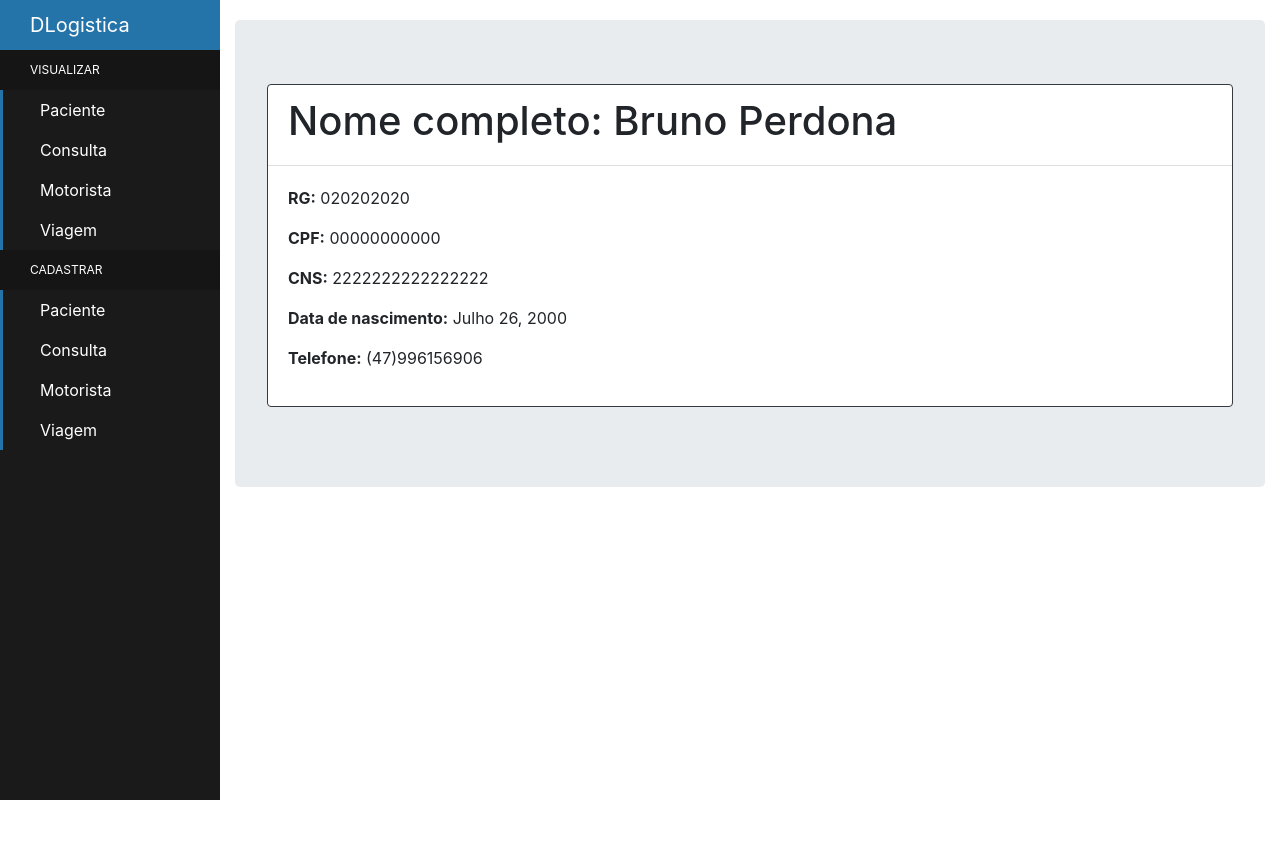
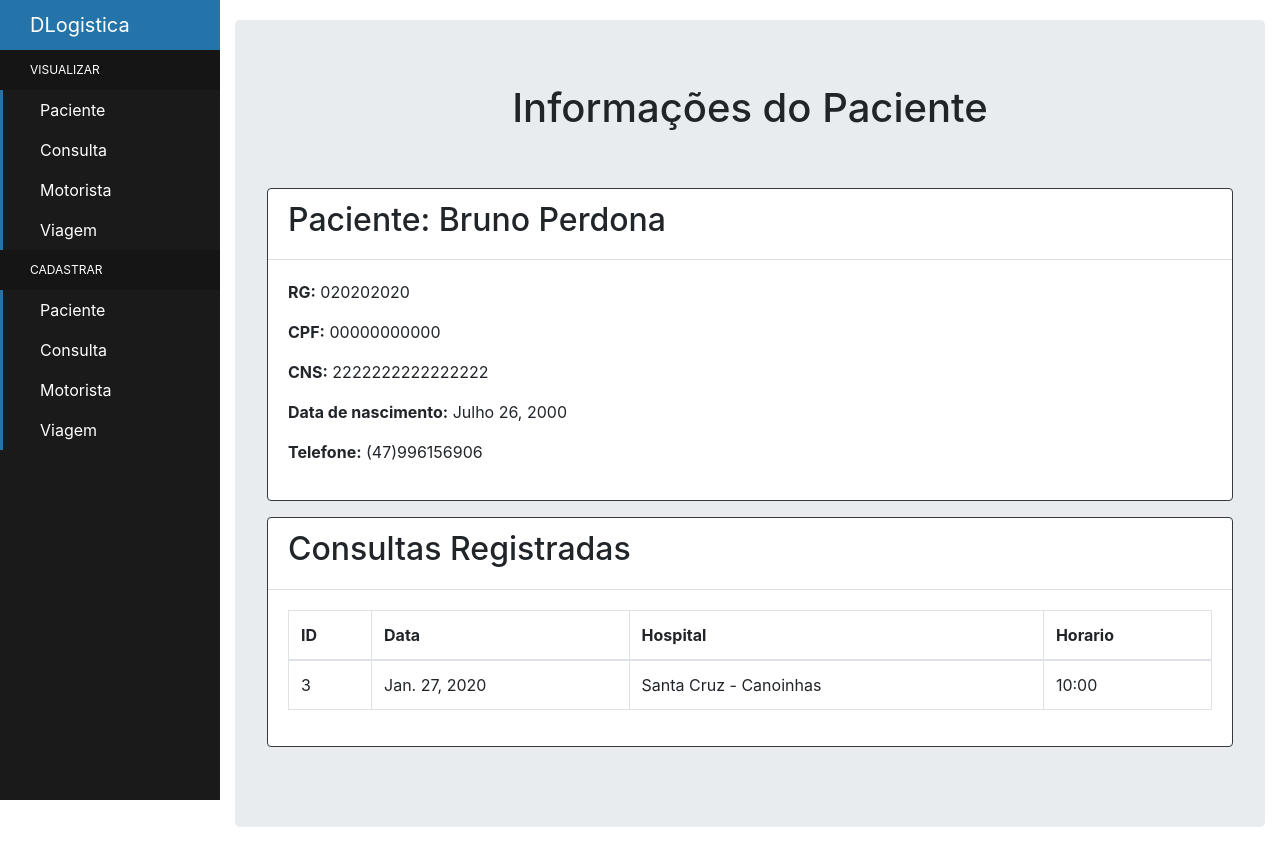
Before and after one commit to BPerdona/dLogistica, a Django app: page /paciente/2 in a window 1280 px wide. Before the commit the page ends 800 px from the top, so only its background shows below. Run offline with Django 3.2, Linux system fonts and the light colour scheme; data comes from the database, SQL or seed files in the repository; some libraries are stand-ins or nearby versions.

Commit message:
Adding consultas in paciente detail

```diff
--- a/logistica/templates/logistica/ver_consulta.html
+++ b/logistica/templates/logistica/ver_consulta.html
@@ -1,8 +1,10 @@
 {% extends 'base.html' %}
 {% block conteudo %}
+    <h1 style="text-align: center;">Informações da Consulta</h1>
+    <br><br>
 
     <div class="card border-dark mb-3">
-        <div class="card-header bg-transparent"><h1><a href="{% url 'ver_paciente' consulta.paciente_id %}">Paciente: {{ consulta.paciente.nome_completo }}</a></h1></div>
+        <div class="card-header bg-transparent"><h2><a href="{% url 'ver_paciente' consulta.paciente_id %}">Consulta de: {{ consulta.paciente.nome_completo }}</a></h2></div>
 
         <div class="card-body">
             <p><strong>Data da Consulta: </strong>{{ consulta.data_da_consulta }}</p>
--- a/logistica/templates/logistica/ver_paciente.html
+++ b/logistica/templates/logistica/ver_paciente.html
@@ -1,8 +1,10 @@
 {% extends 'base.html' %}
 {% block conteudo %}
+    <h1 style="text-align: center;">Informações do Paciente</h1>
+    <br><br>
 
     <div class="card border-dark mb-3">
-        <div class="card-header bg-transparent"><h1>Nome completo: {{ paciente.nome_completo }}</h1></div>
+        <div class="card-header bg-transparent"><h2>Paciente: {{ paciente.nome_completo }}</h2></div>
 
         <div class="card-body">
             <p><strong>RG:</strong> {{ paciente.rg }}</p>
@@ -13,4 +15,43 @@
         </div>
     </div>
 
+    <div class="card border-dark mb-3">
+        <div class="card-header bg-transparent"><h2>Consultas Registradas</h2></div>
+
+        <div class="card-body">
+            {% if consulta.exists %}
+            <table class="table table-bordered">
+                <thead>
+                    <tr>
+                        <th>ID</th>
+                        <th>Data</th>
+                        <th>Hospital</th>
+                        <th>Horario</th>
+                    </tr>
+                </thead>
+                <tbody>
+                    {% for consulta in consulta %}
+                        <tr>
+                            <td>
+                                <a href="{% url 'ver_consulta' consulta.id %}">{{consulta.id}}</a>
+                            </td>
+                            <td>
+                                <a href="{% url 'ver_consulta' consulta.id %}">{{consulta.data_da_consulta}}</a>
+                            </td>
+                            <td>
+                                <a href="{% url 'ver_consulta' consulta.id %}">{{consulta.hospital}}</a>
+                            </td>
+                            <td>
+                                <a href="{% url 'ver_consulta' consulta.id %}">{{consulta.horario_da_consulta}}</a>
+                            </td>
+                        </tr>
+                    {% endfor %}
+                </tbody>
+            </table>
+            {% else %}
+            <h4 style="text-align: center;">Nenhuma consulta registrada!</h4>
+            {% endif %}
+        </div>
+    </div>
+
 {% endblock %}
--- a/logistica/views.py
+++ b/logistica/views.py
@@ -112,6 +112,9 @@ def ver_paciente(request, paciente_id):
     paciente = get_object_or_404(Paciente, id=paciente_id)
     if not paciente.status_tupla:
         raise Http404
+    consultas = Consulta.objects.filter(paciente_id=paciente)
+
     return render(request, 'logistica/ver_paciente.html',{
-        'paciente': paciente
+        'paciente': paciente,
+        'consulta': consultas
     })
```
Also changed, not shown: logistica/templates/logistica/consulta.html (+15 -4 lines), logistica/templates/logistica/paciente.html (+15 -4 lines).
